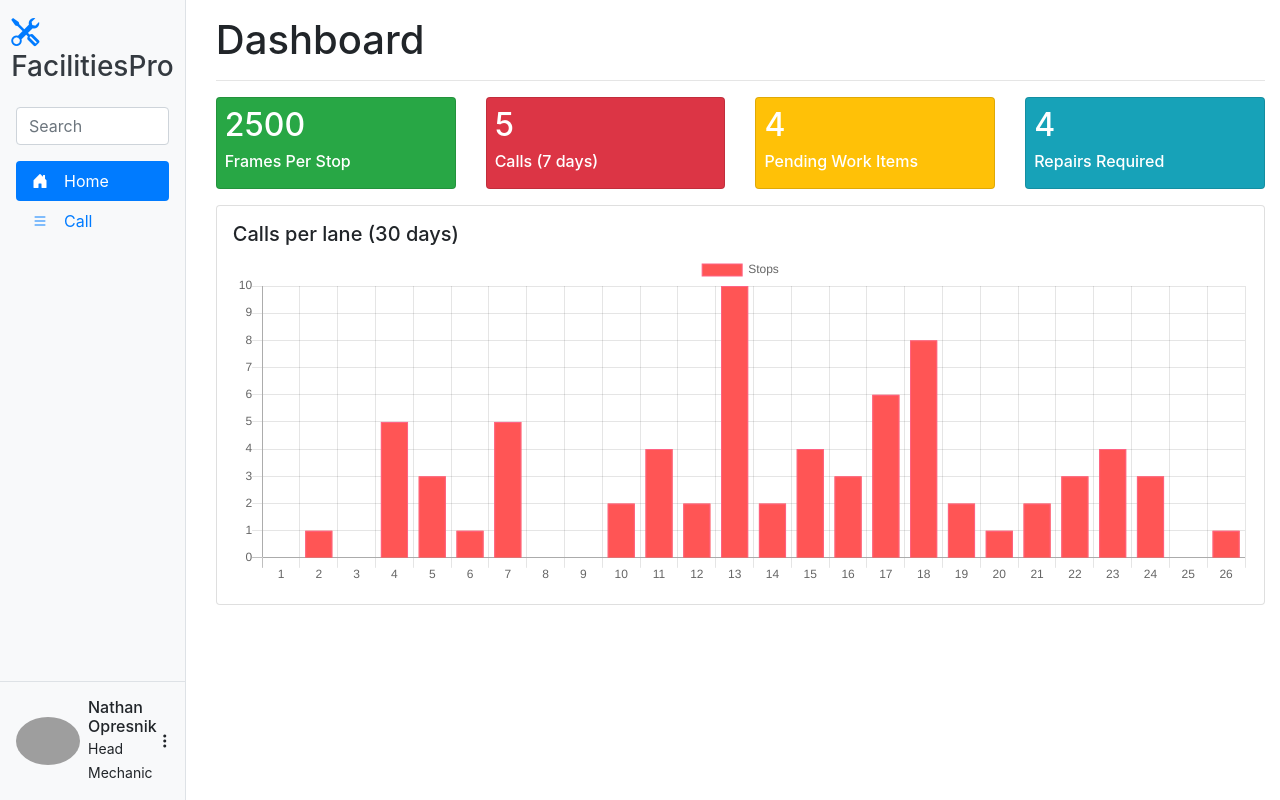
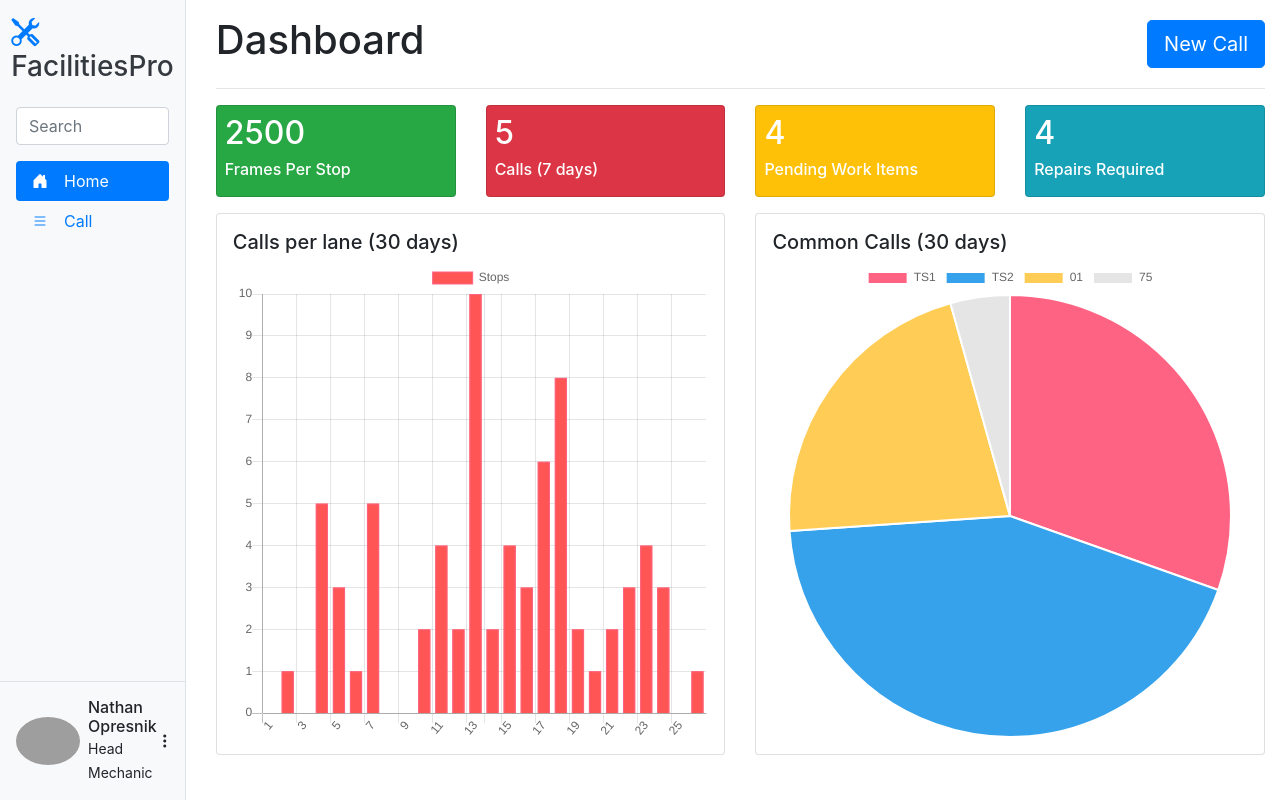
Before and after one commit to Nhanlibra/facilities-toolkit, a React (Create React App) app in the folder client/: page / in a window 1280 px wide. Built offline with nearby package versions, Linux system fonts and the light colour scheme; grey boxes are pictures that could not be loaded.

Commit message:
Make sidebar sticky

```diff
--- a/client/src/App.js
+++ b/client/src/App.js
@@ -7,7 +7,14 @@ function App() {
   return (
     <Container fluid>
       <Row>
-        <Col xs={2} md={3} lg={3} xl={2}>
+        <Col
+          xs={2}
+          md={3}
+          lg={3}
+          xl={2}
+          className="position-sticky vh-100"
+          style={{ top: 0 }}
+        >
           <Sidebar />
         </Col>
         <Col xs={10} md={9} lg={9} xl={10} className="py-3">
--- a/client/src/components/Navigation/Sidebar/index.js
+++ b/client/src/components/Navigation/Sidebar/index.js
@@ -6,7 +6,7 @@ import UserControl from "./UserControl";
 
 export default () => {
   return (
-    <div className="vh-100 bg-light border-right d-flex flex-column">
+    <div className="vh-100 bg-light border-right d-flex flex-column ">
       <div className="flex-fill w-100 p-3 d-flex flex-column align-items-center">
         <LogoFull className="pb-3 d-none d-md-block" />
         <LogoIcon className="pb-3 d-md-none" />
--- a/client/src/components/StatCard/index.js
+++ b/client/src/components/StatCard/index.js
@@ -2,7 +2,7 @@ import { Card } from "react-bootstrap";
 
 export default ({ bg, color, value, text, className }) => {
   return (
-    <Card bg={bg} className={`p-2 text-${color} ${className}`}>
+    <Card bg={bg} className={`p-2 mt-3 text-${color} ${className}`}>
       <h2 className="text-truncate">{value}</h2>
       <h6 className="text-truncate">{text}</h6>
     </Card>
--- a/client/src/pages/Dashboard/CallChart.js
+++ b/client/src/pages/Dashboard/CallChart.js
@@ -75,7 +75,7 @@ export default ({ className }) => {
       <Bar
         data={data}
         width={100}
-        height={33}
+        height={100}
         options={{
           maintainAspectRatio: true,
         }}
--- /dev/null
+++ b/client/src/pages/Dashboard/CommonCallsChart.js
@@ -0,0 +1,30 @@
+import { Pie } from "react-chartjs-2";
+
+const data = {
+  labels: ["TS1", "TS2", "01", "75"],
+  datasets: [
+    {
+      label: "My First Dataset",
+      data: [7, 10, 5, "1"],
+      backgroundColor: [
+        "rgb(255, 99, 132)",
+        "rgb(54, 162, 235)",
+        "rgb(255, 205, 86)",
+      ],
+      hoverOffset: 4,
+    },
+  ],
+};
+
+export default ({ className }) => {
+  return (
+    <div className={className}>
+      <Pie
+        data={data}
+        width={100}
+        height={100}
+        options={{ maintainAspectRatio: true }}
+      />
+    </div>
+  );
+};
--- a/client/src/pages/Dashboard/index.js
+++ b/client/src/pages/Dashboard/index.js
@@ -1,12 +1,12 @@
-import { Card, Col, Nav, Row } from "react-bootstrap";
+import { Card, Col, Row } from "react-bootstrap";
 import StatCard from "../../components/StatCard";
+import PageContainer from "../PageContainer";
 import CallChart from "./CallChart";
+import CommonCallsChart from "./CommonCallsChart";
 
 export default () => {
   return (
-    <div>
-      <h1>Dashboard</h1>
-      <hr />
+    <PageContainer title="Dashboard">
       <Row>
         <Col>
           <StatCard
@@ -32,10 +32,20 @@ export default () => {
         </Col>
       </Row>
 
-      <Card className="mt-3 p-3">
-        <h5>Calls per lane (30 days)</h5>
-        <CallChart />
-      </Card>
-    </div>
+      <Row>
+        <Col md={6}>
+          <Card className="mt-3 p-3 w-100">
+            <h5>Calls per lane (30 days)</h5>
+            <CallChart />
+          </Card>
+        </Col>
+        <Col md={6}>
+          <Card className="mt-3 p-3 w-100">
+            <h5>Common Calls (30 days)</h5>
+            <CommonCallsChart />
+          </Card>
+        </Col>
+      </Row>
+    </PageContainer>
   );
 };
--- /dev/null
+++ b/client/src/pages/PageContainer/NewCallBtn.js
@@ -0,0 +1,3 @@
+export default () => {
+  return <a className="btn btn-primary btn-lg">New Call</a>;
+};
--- /dev/null
+++ b/client/src/pages/PageContainer/index.js
@@ -0,0 +1,19 @@
+import { Col, Row } from "react-bootstrap";
+import NewCallBtn from "./NewCallBtn";
+
+export default ({ title, children }) => {
+  return (
+    <div>
+      <Row>
+        <Col>
+          <h1>{title}</h1>
+        </Col>
+        <Col className="d-flex align-items-center justify-content-end">
+          <NewCallBtn />
+        </Col>
+      </Row>
+      <hr className="mb-0" />
+      {children}
+    </div>
+  );
+};
```
